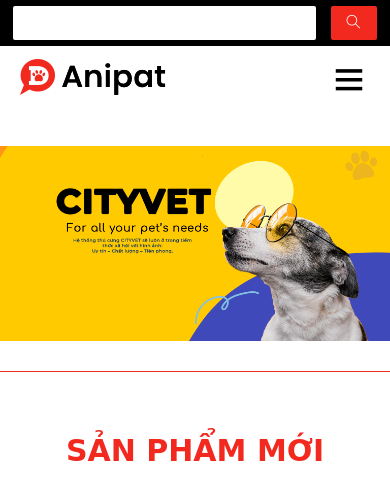
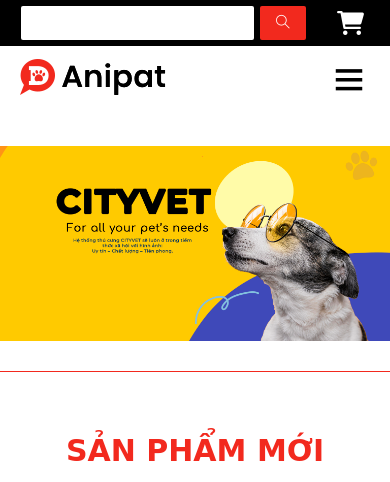
Before and after one commit to duongthang123/ShopPet, a plain HTML site: page index.html in a window 390 px wide. Shown: the top 482 px of the page. Drawn offline with nearby package versions, Linux system fonts and the light colour scheme; a web font is replaced by a local one.

Commit message:
upload 4

```diff
--- a/assets/css/responsive.css
+++ b/assets/css/responsive.css
@@ -30,7 +30,7 @@
     }
 
     .header__nav-item {
-        margin:0 10px ;
+        margin: 0 6px;
     }
     .content__product-img {
         height: 220px;
@@ -50,6 +50,13 @@
 
     .header__user-list, .header__search {
         width: 100%;
+
+    }
+
+    .header__user-list {
+        display: flex;
+        justify-content: space-between;
+        align-items: center;
     }
 
     .header__search-input {
@@ -63,6 +70,22 @@
         justify-content: space-around;
     }
 
+    .header__user-cart-icon  {
+        font-size: 2.4rem;
+    }
+
+
+    .header__search {
+        margin:0 0 0 12px;
+    }
+
+    .header__cart {
+        margin-right: 12px;
+    }
+
+    .header__user-link {
+        padding: 4px;
+    }
     .header__search-btn {
         height: 34px;
         padding: 8px;
--- a/index.html
+++ b/index.html
@@ -58,7 +58,7 @@
                                     <span class="header__user-login">Đăng Nhập</span>
                                 </a>
                             </li>
-                            <li class="header__user-item none__mobile">
+                            <li class="header__user-item header__cart">
                                 <a href="" class="header__user-link">
                                     <!-- <i class="ti-shopping-cart header__user-cart-icon"></i> -->
                                     <i class="header__user-cart-icon fa-solid fa-cart-shopping"></i>
```
